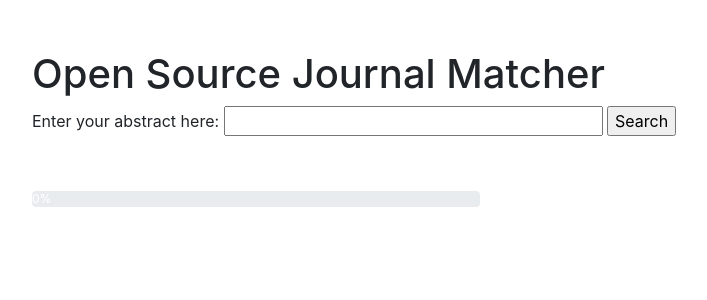
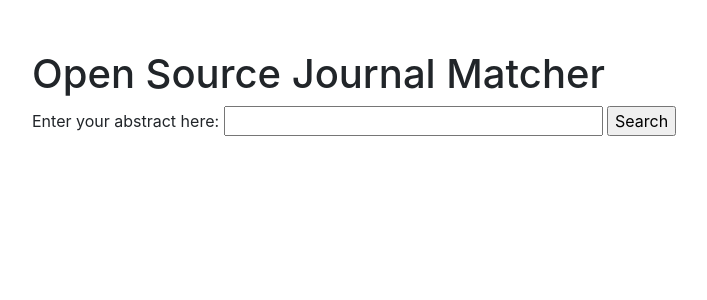
Before and after one commit to MarkEEaton/open-journal-matcher, a Flask app: page / in a window 1280 px wide. Shown: the top 300 px of the page, without its empty margins (18-725 px from the left). Run offline with Flask 2, Linux system fonts and the light colour scheme; some libraries are stand-ins or nearby versions.

Commit message:
set up static files; hide progress bar while not in use

```diff
--- a/compare.py
+++ b/compare.py
@@ -14,7 +14,7 @@ from wtforms.validators import Length
 from flask import Flask, render_template, request, url_for, Response
 from datetime import datetime
 
-app = Flask(__name__)
+app = Flask(__name__, static_url_path="/static")
 app.config["SECRET_KEY"] = secrets.token_hex()
 
 
@@ -82,10 +82,7 @@ async def parent(inp, comp):
     """ manage the async work """
     async with aiohttp.ClientSession() as session:
         await asyncio.gather(
-            *[
-                storageio(blob, inp, session, comp)
-                for blob in settings.bucket_list
-            ]
+            *[storageio(blob, inp, session, comp) for blob in settings.bucket_list]
         )
     return
 
--- a/static/default.css
+++ b/static/default.css
@@ -5,7 +5,6 @@
 .progress {
 		width: 35%;
 		margin: 50px;
-		display: none;
 }
 
 ul {
--- a/templates/index.html
+++ b/templates/index.html
@@ -2,14 +2,16 @@
 <html>
     <head>
         <title>Open Source Journal Matcher</title>
+		<link href="/static/default.css" rel="stylesheet" type="text/css">
+        <script src="https://ajax.googleapis.com/ajax/libs/jquery/3.4.1/jquery.min.js"></script>
 		<script src="https://stackpath.bootstrapcdn.com/bootstrap/4.4.1/js/bootstrap.min.js" integrity="sha384-wfSDF2E50Y2D1uUdj0O3uMBJnjuUD4Ih7YwaYd1iqfktj0Uod8GCExl3Og8ifwB6" crossorigin="anonymous"></script>
         <link rel="stylesheet" href="https://stackpath.bootstrapcdn.com/bootstrap/4.3.1/css/bootstrap.min.css" integrity="sha384-ggOyR0iXCbMQv3Xipma34MD+dH/1fQ784/j6cY/iJTQUOhcWr7x9JvoRxT2MZw1T" crossorigin="anonymous">
-        <script src="https://ajax.googleapis.com/ajax/libs/jquery/3.4.1/jquery.min.js"></script>
     	<script>
 
 		var source = new EventSource("/progress");
-    	source.onmessage = function(event) {
-	    	$('.progress-bar').css('width', event.data+'%').attr('aria-valuenow', event.data);
+		source.onmessage = function(event) {
+			if(event.data > 0){document.getElementById("statusbar").style["display"] = "block";}
+			$('.progress-bar').css('width', event.data+'%').attr('aria-valuenow', event.data);
 			$('.progress-bar-label').text(Math.floor(event.data)+'%');
 
 			if(event.data == 100){
@@ -19,19 +21,19 @@
 		</script>
     </head>
     <body>
-		<div style="margin:50px">
+		<div id=top>
         	<h1>Open Source Journal Matcher</h1>
         	<form action="" method="POST" novalidate>
             	    {{ form.hidden_tag() }}
                 	<p>{{ form.web_abstract_var.label }} {{ form.web_abstract_var(size=32) }} {{ form.submit() }}</p>
         	</form>
 		</div>
-		<div class="progress" style="width: 35%; margin: 50px;">
+		<div class="progress" id="statusbar" style="display:none;">
 			<div class="progress-bar active" role="progressbar" aria-valuenow="0" aria-valuemin="0" aria-valuemax="100" style="width: 0%">
 				<span class="progress-bar-label">0%</span>
 			</div>
 		</div>
-		<ul style="list-style-type:none;">
+		<ul>
 				{% for item in output %}
 				<li><strong>{{ "{0:.2f}".format(item) }}</strong> : {{ output[item][0] }}.  ISSN: {{ output[item][1] }}</li>
 				{% endfor %}
```
